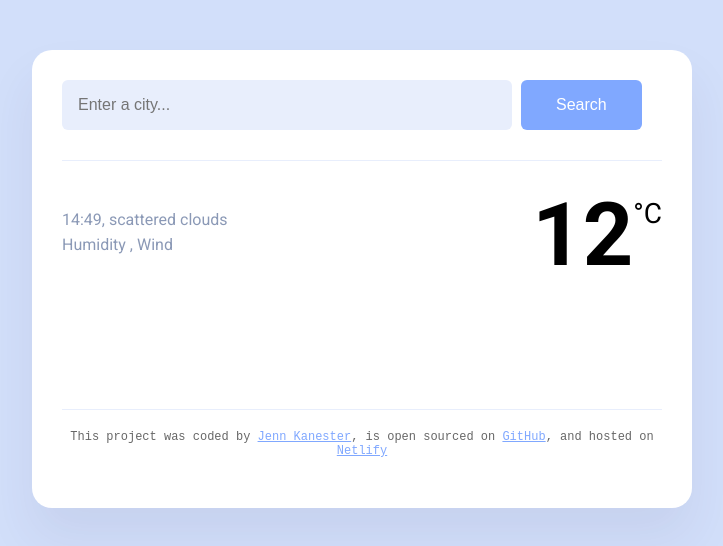
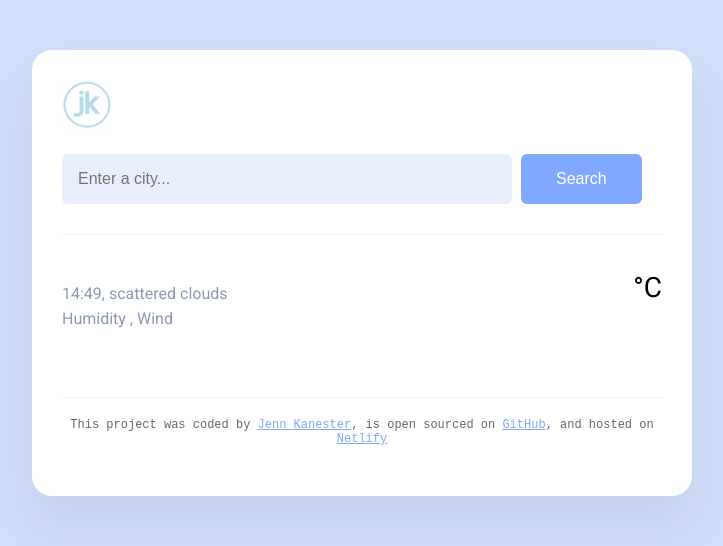
Before and after one commit to jkanester1991/jk-weather-app, a plain HTML site: page index.html in a window 1280 px wide. Shown: the whole page, without its empty margins (278-1001 px from the left). Drawn offline with nearby package versions, Linux system fonts and the light colour scheme; no server answers.

Commit message:
cleanup and added logo

```diff
--- a/index.html
+++ b/index.html
@@ -13,6 +13,9 @@
   </head>
   <body>
     <div class="weather-app">
+      <div class="logo-container">
+        <img class="logo" src="src/logo.png" alt="logo" />
+      </div>
       <header>
         <form class="search-form" id="search-form">
           <input
@@ -41,7 +44,7 @@
           </div>
           <div class="city-temp-container">
             <div id="icon"></div>
-            <div class="temperature" id="temperature">12</div>
+            <div class="temperature" id="temperature"></div>
             <div class="temp-unit">°C</div>
           </div>
         </div>
--- a/src/style.css
+++ b/src/style.css
@@ -19,6 +19,17 @@ a {
 header {
   border-bottom: 1px solid rgb(232, 238, 252);
   padding: 0 0 30px 0;
+}
+
+.logo-container {
+  text-align: left;
+  margin-bottom: 20px;
+}
+.logo {
+  width: 50px;
+  height: 50px;
+  opacity: 0.5;
+  padding: 20px auto;
 }
 
 .search-form-input {
@@ -86,7 +97,7 @@ main {
 }
 
 footer {
-  margin: 100px auto 20px;
+  margin: 20px auto 20px;
   font-family: monospace;
   font-size: 12px;
   color: rgb(2, 2, 2, 0.6);
```
Also changed, not shown: src/logo-bad.png (added), src/logo.png (added).
